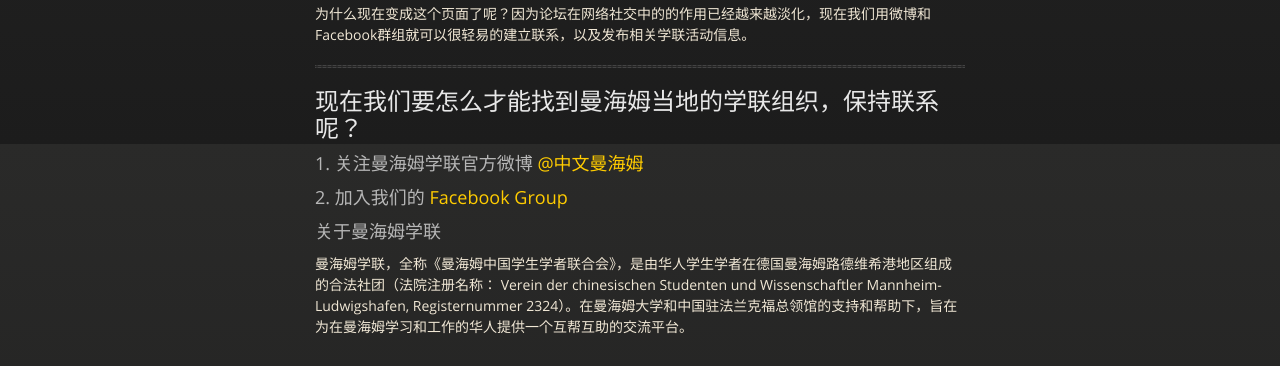
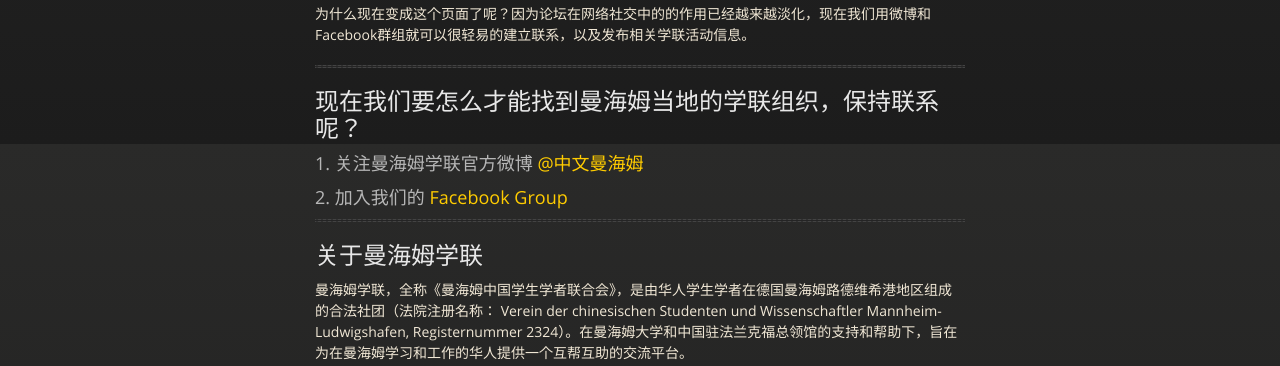
Before and after one commit to dynosure/Mannheim, a plain HTML site: page index.html in a window 1280 px wide. Shown: the part 656-1022 px from the top of the page. Drawn offline with nearby package versions, Linux system fonts and the light colour scheme.

Commit message:
updated index

```diff
--- a/index.html
+++ b/index.html
@@ -47,10 +47,11 @@
     <h3>
       <a name="2-%E5%8A%A0%E5%85%A5%E6%88%91%E4%BB%AC%E7%9A%84-facebook-group" class="anchor" href="#2-%E5%8A%A0%E5%85%A5%E6%88%91%E4%BB%AC%E7%9A%84-facebook-group"><span class="octicon octicon-link"></span></a>2. 加入我们的 <a href="https://www.facebook.com/groups/cn.mannheim/">Facebook Group</a>
     </h3>
+    <hr>
 
-    <h3>
+    <h2>
       关于曼海姆学联
-    </h3>
+    </h2>
     <p>
     曼海姆学联，全称《曼海姆中国学生学者联合会》，是由华人学生学者在德国曼海姆路德维希港地区组成的合法社团（法院注册名称： Verein der chinesischen Studenten und Wissenschaftler Mannheim-Ludwigshafen, Registernummer 2324）。在曼海姆大学和中国驻法兰克福总领馆的支持和帮助下，旨在为在曼海姆学习和工作的华人提供一个互帮互助的交流平台。
     </p>
```
